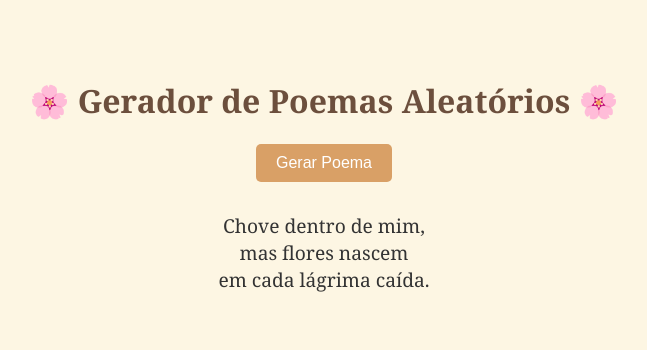
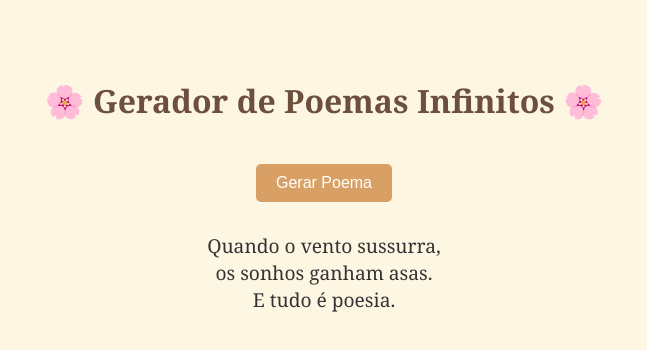
Before and after one commit to gabrielpoetro/poema, a plain HTML site: page index.html in a window 1280 px wide. Both pictures are taken after a click on the button "Gerar Poema". Shown: the whole page, without its empty margins (316-963 px from the left). Drawn offline with Linux system fonts and the light colour scheme.

Commit message:
Add files via upload

```diff
--- a/index.html
+++ b/index.html
@@ -2,13 +2,13 @@
 <html lang="pt-BR">
 <head>
   <meta charset="UTF-8">
-  <title>Gerador de Poemas</title>
+  <title>Gerador de Poemas Infinitos</title>
   <link rel="stylesheet" href="style.css">
 </head>
 <body>
 
-  <h1>🌸 Gerador de Poemas Aleatórios 🌸</h1>
-  <button onclick="gerarPoema()">Gerar Poema</button>
+  <h1>🌸 Gerador de Poemas Infinitos 🌸</h1>
+  <button id="gerarPoema">Gerar Poema</button>
   <div id="poema"></div>
 
   <script src="script.js"></script>
--- a/script.js
+++ b/script.js
@@ -1,12 +1,43 @@
-const poemas = [
-  "No silêncio da noite,\na lua sussurra segredos\nque só o vento entende.",
-  "Entre folhas e sonhos,\ncaminho sem rumo,\nbuscando o que já sou.",
-  "O tempo dança lento,\nem passos invisíveis,\nna memória do instante.",
-  "Chove dentro de mim,\nmas flores nascem\nem cada lágrima caída.",
-  "Sou feito de estrelas,\ne de todas as vezes\nque olhei para o céu."
-];
+document.addEventListener("DOMContentLoaded", function () {
+  const versos1 = [
+    "No silêncio da noite,",
+    "Sob o céu de estrelas,",
+    "Entre sombras e luz,",
+    "Na dança do tempo,",
+    "Quando o vento sussurra,"
+  ];
 
-function gerarPoema() {
-  const aleatorio = Math.floor(Math.random() * poemas.length);
-  document.getElementById("poema").innerText = poemas[aleatorio];
-}
+  const versos2 = [
+    "flores nascem sem pedir.",
+    "o coração se revela.",
+    "os sonhos ganham asas.",
+    "a alma se despede.",
+    "o mistério se aprofunda."
+  ];
+
+  const versos3 = [
+    "E tudo é poesia.",
+    "Mesmo sem palavras.",
+    "Como se o mundo respirasse.",
+    "Num instante eterno.",
+    "Feito de silêncio e cor."
+  ];
+
+  const botao = document.getElementById("gerarPoema");
+  const poemaDiv = document.getElementById("poema");
+
+  botao.addEventListener("click", function () {
+    const v1 = versos1[Math.floor(Math.random() * versos1.length)];
+    const v2 = versos2[Math.floor(Math.random() * versos2.length)];
+    const v3 = versos3[Math.floor(Math.random() * versos3.length)];
+
+    const poema = `${v1}\n${v2}\n${v3}`;
+    poemaDiv.classList.remove("mostrar");
+    poemaDiv.innerText = poema;
+
+    // Força a transição
+    setTimeout(() => {
+      poemaDiv.classList.add("mostrar");
+    }, 50);
+  });
+});
--- a/style.css
+++ b/style.css
@@ -1,6 +1,6 @@
 body {
   font-family: 'Georgia', serif;
-  background: #fdf6e3;
+  background-color: #fdf6e3;
   text-align: center;
   padding: 50px;
 }
@@ -9,23 +9,30 @@ h1 {
   color: #6c4f3d;
 }
 
+button {
+  padding: 10px 20px;
+  font-size: 1em;
+  background-color: #d9a066;
+  border: none;
+  color: white;
+  cursor: pointer;
+  border-radius: 5px;
+  margin-top: 20px;
+}
+
+button:hover {
+  background-color: #b87c3b;
+}
+
 #poema {
   margin-top: 30px;
   font-size: 1.2em;
   color: #333;
   white-space: pre-line;
+  transition: opacity 0.5s ease-in-out;
+  opacity: 0;
 }
 
-button {
-  padding: 10px 20px;
-  font-size: 1em;
-  background: #d9a066;
-  border: none;
-  color: white;
-  cursor: pointer;
-  border-radius: 5px;
+#poema.mostrar {
+  opacity: 1;
 }
-
-button:hover {
-  background: #b87c3b;
-}
```
